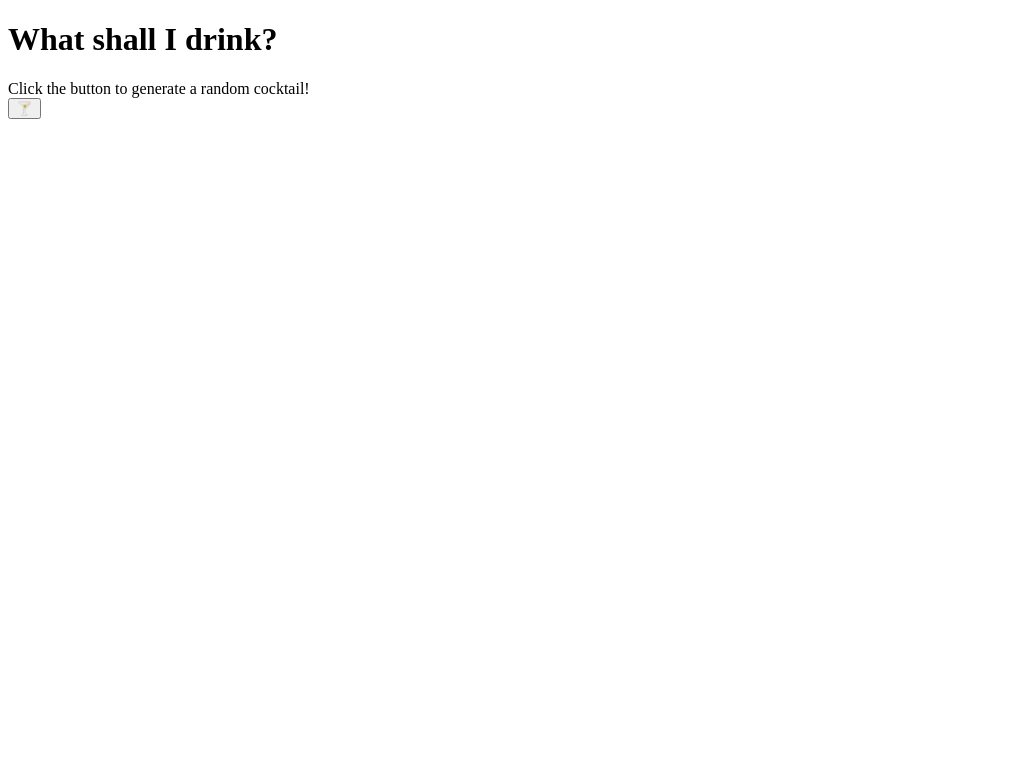
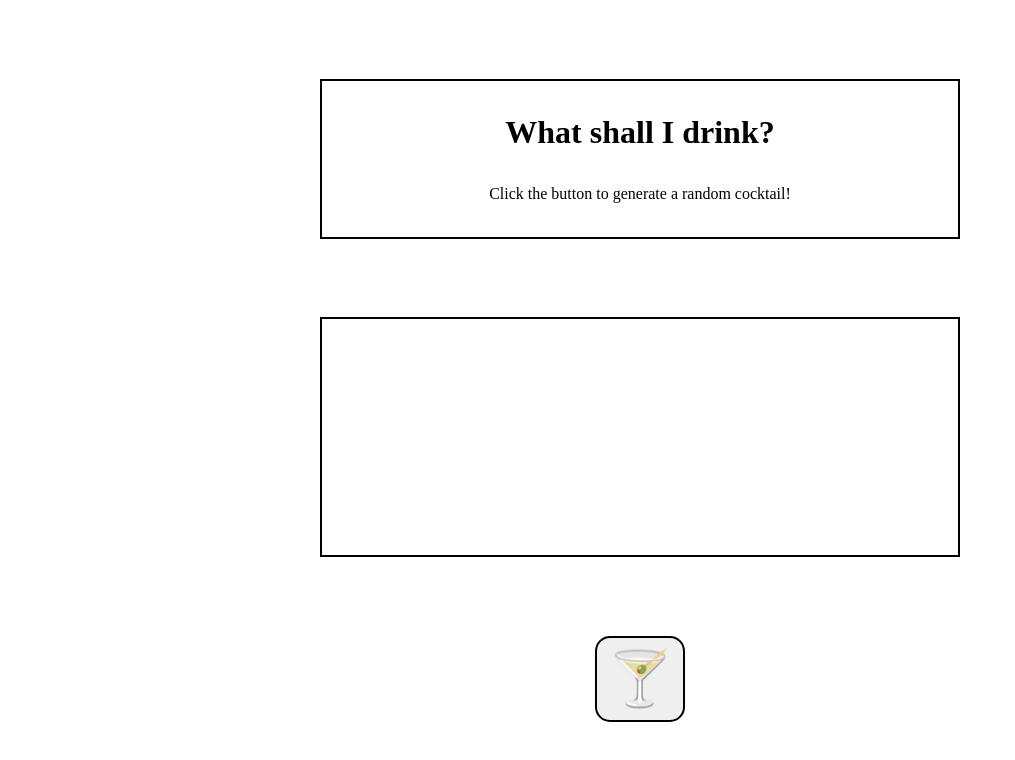
Before and after one commit to aacarring/cocktail-generator, a plain HTML site: page index.html in a window 1280 px wide. Shown: the whole page, without its empty margins (0-1015 px from the left). Drawn offline with Linux system fonts and the light colour scheme.

Commit message:
Added basic styling in scss, placed emoji in span tag in html

```diff
--- a/index.html
+++ b/index.html
@@ -17,7 +17,7 @@
 
     </section>
 
-    <button>🍸</button>
+    <button><span>🍸</span></button>
 
 <script src="./app.js"></script>
 </body>
--- a/styles.scss
+++ b/styles.scss
@@ -0,0 +1,39 @@
+* {
+    margin: 0;
+    padding: 0;
+    box-sizing: border-box;
+}
+body {
+    display: flex;
+    flex-direction: column;
+    justify-content: space-evenly;
+    align-items: center;
+    height: 100vh;
+    width: 100vw;
+    header {
+        display: flex;
+        flex-direction: column;
+        justify-content: space-evenly;
+        width: 50vw;
+        height: 20vh;
+        text-align: center;
+        border: 2px solid black;
+    }
+    .cocktail {
+        width: 50vw;
+        height: 30vh;
+        border: 2px solid black;
+    }
+    button {
+        border: 2px solid black;
+        padding: 10px;
+        border-radius: 15px;
+        outline: none;
+        &:hover {
+            cursor: pointer;
+        }
+        span {
+            font-size: 4em;
+        }
+    }
+}
```
Also changed, not shown: styles.css, 1 other file.
